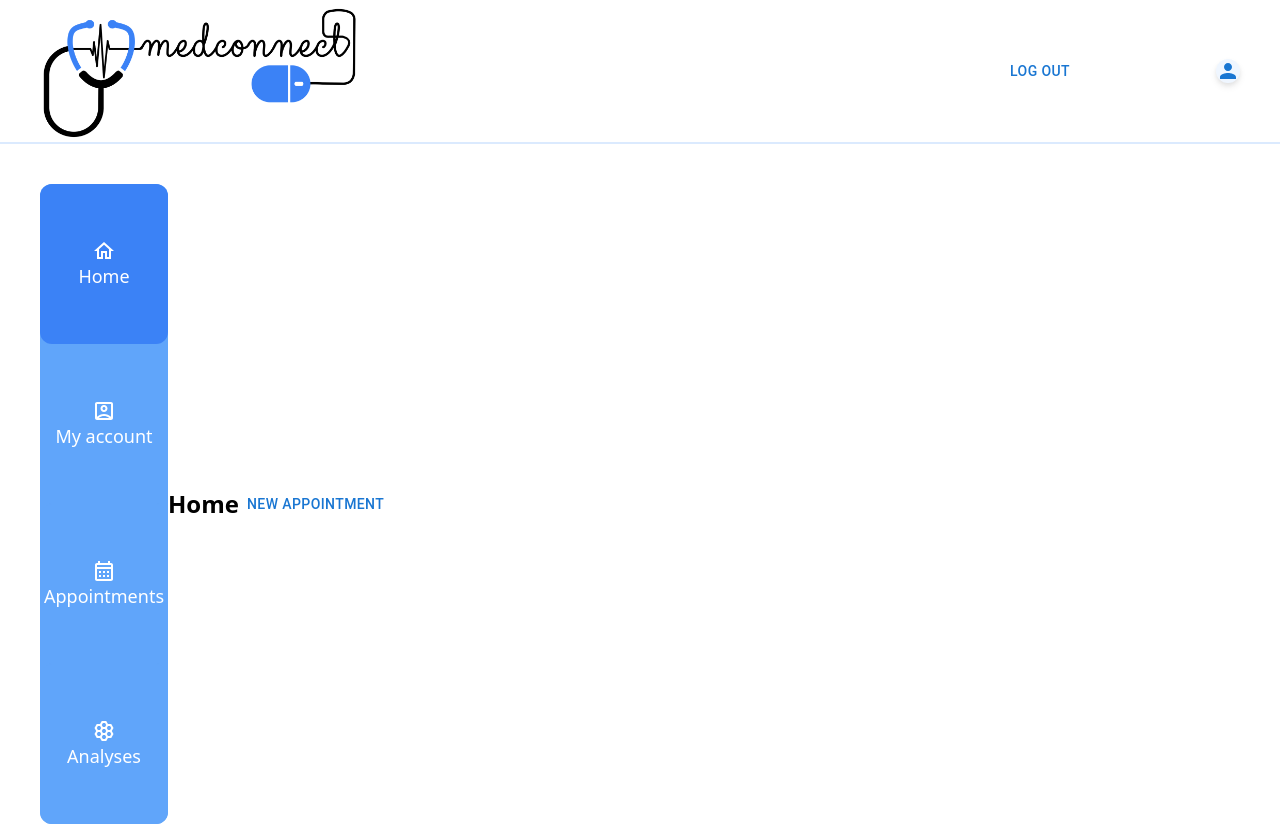
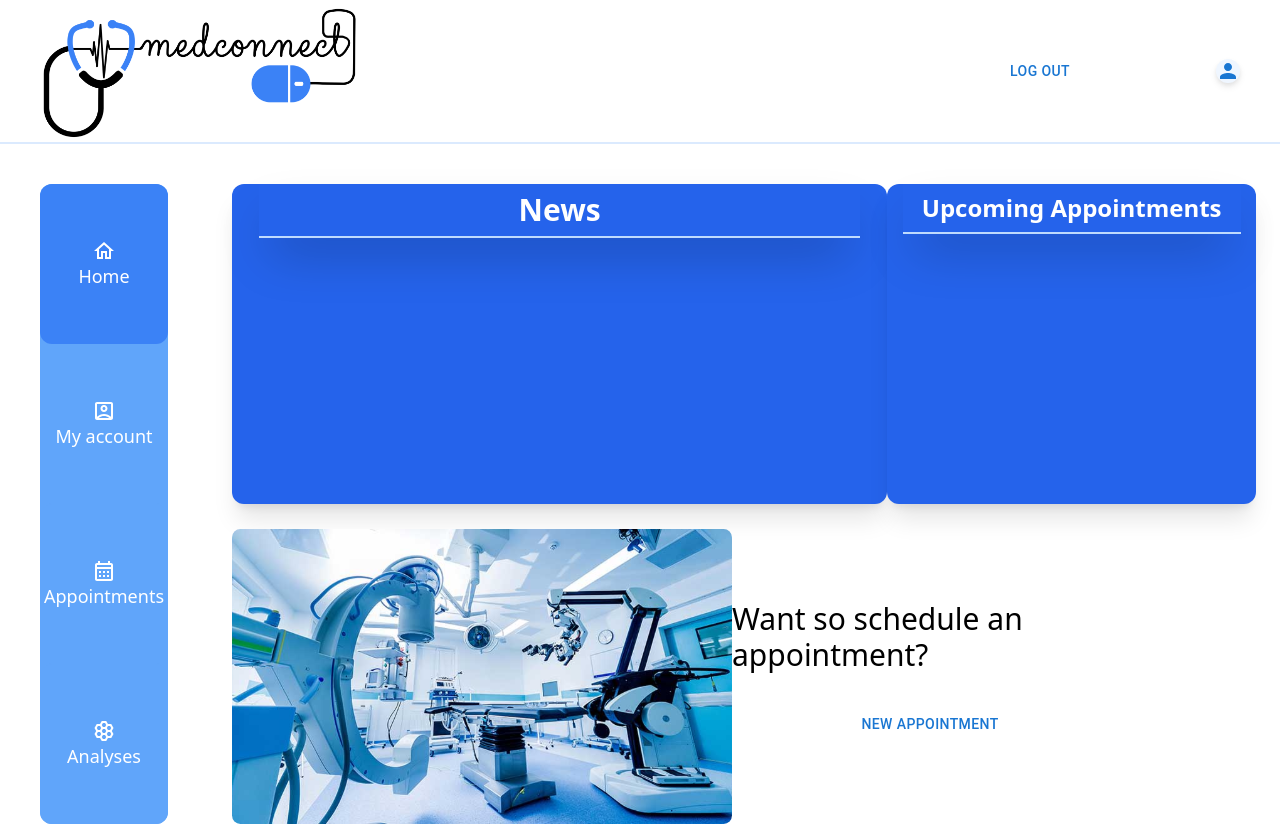
Before and after one commit to LucaStefan112/MedConnect, a Next.js app: page / in a window 1280 px wide. Built offline with nearby package versions, Linux system fonts and the light colour scheme.

Commit message:
added index page

```diff
--- /dev/null
+++ b/components/NewsPannel/NewsPannel.tsx
@@ -0,0 +1,33 @@
+import { IGetUserNewsResponse } from '@/services/response.interfaces';
+import UserService, { IUserNews } from '@/services/user.service';
+import React, { useEffect } from 'react'
+
+export default function () {
+  const [news, setNews] = React.useState<IUserNews[]>([]);
+
+  // useEffect(() => {
+  //   UserService.getNews().then((res: IGetUserNewsResponse) => {
+  //     if(res.success && res.news){
+  //       setNews(res.news);
+  //     } else {
+  //       console.log(res.message);
+  //     }
+  //   });
+  // }, []);
+
+  return (
+    <div className='
+      flex flex-col items-center
+      bg-blue-600 w-2/3 h-80
+      text-white text-center text-2xl
+      rounded-xl padding-10 shadow-xl'
+    >
+      <p className='
+        w-11/12 font-bold text-3xl shadow-2xl
+        pb-2 pt-2 border-b-2 border-b-blue-200'
+      >
+        News
+      </p>
+    </div>
+  )
+}
--- a/components/SideMenu/SideMenuButton.tsx
+++ b/components/SideMenu/SideMenuButton.tsx
@@ -1,6 +1,7 @@
 import React from 'react';
 import Link from 'next/link';
 import { useRouter } from 'next/router';
+import { Routes } from '@/utils/Routes';
 
 export default function SideMenuButton ({ path, name, icon } : { path: string, name: string, icon: JSX.Element }) {
   const { pathname } = useRouter ();
@@ -11,7 +12,8 @@ export default function SideMenuButton ({ path, name, icon } : { path: string, n
       w-full h-40
       text-white text-center text-side_menu_font_size
       rounded-xl
-      ${ pathname === path ? 'bg-blue-500' : 'bg-blue-400'}`}
+      ${ pathname === Routes.HOME && path === Routes.HOME || pathname.includes(path) && path !== Routes.HOME ?
+      'bg-blue-500' : 'bg-blue-400'}`}
     >
       <Link href={ path } className='
         flex flex-col justify-center items-center
--- /dev/null
+++ b/components/UpcomingAppointments/UpcomingAppointments.tsx
@@ -0,0 +1,20 @@
+import React from 'react'
+
+export default function UpcomingAppointments() {
+  return (
+    <div className='
+      flex flex-col items-center
+      bg-blue-600 w-96 h-80
+      text-white text-center text-2xl
+      rounded-xl padding-10 shadow-xl'
+    >
+      <p className='
+        w-11/12 text-2xl font-bold shadow-2xl
+        pb-2 pt-2 border-b-2 border-b-blue-200
+        '
+      >
+        Upcoming Appointments
+      </p>
+    </div>
+  )
+}
--- a/pages/appointments/[id].tsx
+++ b/pages/appointments/[id].tsx
@@ -3,7 +3,7 @@ import React from 'react'
 export default function Appointment() {
   return (
     <div className='main_page'>
-      <h1>Appointment</h1>
+
     </div>
   )
 }
--- a/pages/schedule.tsx
+++ b/pages/appointments/add.tsx
@@ -1,10 +1,10 @@
 import Scheduler from '@/components/Scheduler/Scheduler'
 import React from 'react'
 
-export default function Schedule() {
+export default function AddAppointment() {
   return (
-    <>
+    <div className='main_page'>
       <Scheduler />
-    </>
+    </div>
   )
 }
--- a/pages/index.tsx
+++ b/pages/index.tsx
@@ -1,25 +1,33 @@
+import NewsPannel from '@/components/NewsPannel/NewsPannel'
+import UpcomingAppointments from '@/components/UpcomingAppointments/UpcomingAppointments'
+import Images from '@/utils/Images'
+import React from 'react'
+import Image from 'next/image'
+import { Button } from '@mui/material'
+import Link from 'next/link'
 import { Routes } from '@/utils/Routes'
-import { Button, Link } from '@mui/material'
-import React from 'react'
 
-export default function Home()
-{
+export default function Home() {
   return (
-
-    <React.Fragment>
-      <div className='flex flex-row justify-between items-center'>
-      <h1 className='text-2xl font-bold'>Home</h1>
-      <Link href={ Routes.SCHEDULE } className='
-        text-decoration-none
-        no-underline'
-      >
-          <Button className='main_button'>
-          NEW APPOINTMENT
-        </Button>
-      </Link>
+    <div className='main_page justify-between'>
+      <div className='flex flex-row justify-between w-full'>
+        <NewsPannel />
+        <UpcomingAppointments />
+      </div>
+      <div className='flex flex-row justify-between w-full items-center'>
+        <Image src={ Images.HOME_IMAGE } alt='Home Image' width={ 500 } height={ 500 } />
+        <div className='flex flex-col justify-center items-center mr-32'>
+          <p className='text-3xl mb-6'>
+            Want so schedule an appointment?
+          </p>
+          <Link href={ Routes.ADD_APPOINTMENT }>
+            <Button className='main_button text-lg h-14 m-4'>
+              New Appointment
+            </Button>
+          </Link>
+        </div>
+      </div>
     </div>
-
-    </React.Fragment>
 
   )
 }
--- a/services/response.interfaces.ts
+++ b/services/response.interfaces.ts
@@ -1,6 +1,6 @@
 import { ISpecialisation } from "./app.service";
 import { IDoctor } from "./doctor.service";
-import { IAppointment, IUser } from "./user.service";
+import { IAppointment, IUser, IUserNews } from "./user.service";
 
 export interface IBasicResponse {
   success: boolean;
@@ -34,3 +34,7 @@ export interface IGetDoctorAvailableDaysResponse extends IBasicResponse {
 export interface IGetDoctorAvailableHoursResponse extends IBasicResponse {
   availableHours?: Date[];
 }
+
+export interface IGetUserNewsResponse extends IBasicResponse {
+  news?: IUserNews[];
+}
--- a/styles/globals.scss
+++ b/styles/globals.scss
@@ -11,7 +11,7 @@
 }
 
 .appointments_list_max_height {
-  max-height: 30.5rem;
+  height: 30.5rem;
 
   /* Hide scrollbar for IE, Edge and Firefox */
   -ms-overflow-style: none;  /* IE and Edge */
--- a/utils/Images.ts
+++ b/utils/Images.ts
@@ -1,10 +1,7 @@
-import application_logo from 'assets/images/application_logo.png';
-import user_profile_picture from 'assets/images/user_profile_picture.png'
+import applicationLogo from 'assets/images/application_logo.png';
+import homeImage from 'assets/images/home_image.svg';
 
-
-
-export default class images
-{
-    public static APPLICATION_LOGO = application_logo;
-    public static USER_PROFILE_PICTURE = user_profile_picture;
+export default class Images {
+    public static APPLICATION_LOGO = applicationLogo;
+    public static HOME_IMAGE = homeImage;
 }
--- a/utils/Routes.ts
+++ b/utils/Routes.ts
@@ -1,11 +1,11 @@
 export enum Routes {
   AUTH_APP = 'http://localhost:3000',
+  HOME = '/',
 
   REDIRECT_FROM_AUTH = '/auth-redirect/:token',
-  HOME = '/',
-  SCHEDULE = '/schedule',
+  ADD_APPOINTMENT = '/appointments/add',
   APPOINTMENTS = '/appointments',
-  APPOINTMENT = '/appointment/:id',
+  APPOINTMENT = '/appointments/:id',
   ANALYSES = '/analyses',
   ANALYSIS = '/analysis/:id',
   MY_ACCOUNT = '/my-account',
--- a/utils/ServerRoutes.ts
+++ b/utils/ServerRoutes.ts
@@ -11,4 +11,5 @@ export class ServerRoutes {
   public static GET_DOCTOR_AVAILABLE_DAYS = (doctor: IDoctor) => `/doctor/${doctor.id}/available-days`;
   public static GET_DOCTOR_AVAILABLE_HOURS = (doctor: IDoctor, date: Date) =>
     `/doctor/${doctor.id}/available-hours/${date.getFullYear()}-${date.getMonth() + 1}-${date.getDate()}`;
+  public static GET_NEWS = '/news';
 }
```
Also changed, not shown: services/user.service.ts (+18 -1 lines), assets/images/home_image.svg (added), assets/images/user_profile_picture.png (deleted).
